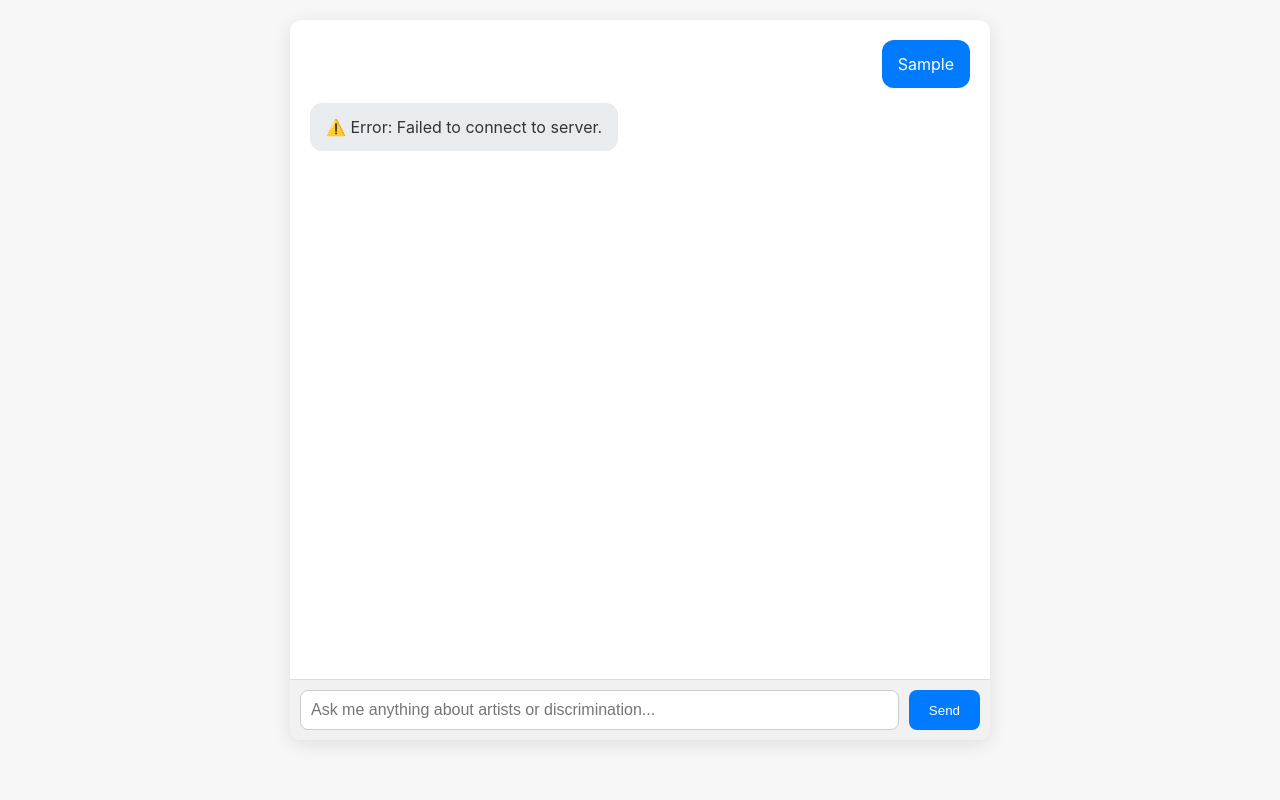
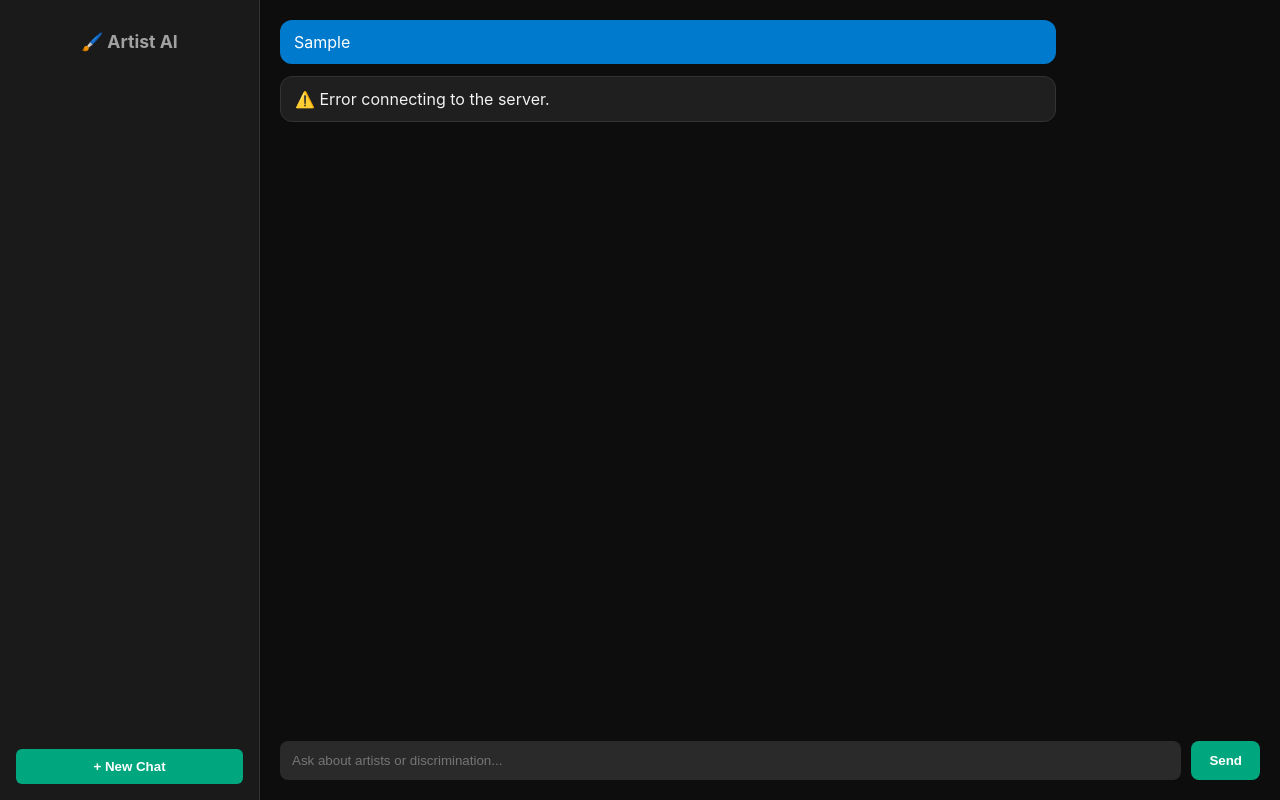
Before and after one commit to Xdxdxx/Art-chatbot, a website: page widget.html in a window 1280 px wide. Both pictures are taken after typing "Sample" into the empty fields and a click on the button "Send". Drawn offline with Linux system fonts and the light colour scheme; no server answers.

Commit message:
Rehauled UI of the bot

```diff
--- a/widget.html
+++ b/widget.html
@@ -1,151 +1,244 @@
 <!DOCTYPE html>
 <html lang="en">
 <head>
-  <meta charset="UTF-8">
-  <meta name="viewport" content="width=device-width, initial-scale=1.0">
-  <title>Artist Ally Chatbot</title>
+  <meta charset="UTF-8" />
+  <meta name="viewport" content="width=device-width, initial-scale=1.0" />
+  <title>Artist Equality Chatbot</title>
+  <style>
+    * { box-sizing: border-box; }
+    body {
+      margin: 0;
+      font-family: 'Inter', sans-serif;
+      background-color: #0d0d0d;
+      color: #f1f1f1;
+      display: flex;
+      height: 100vh;
+      overflow: hidden;
+    }
 
-  <style>
-    body {
-      background-color: #f7f7f8;
-      font-family: "Inter", Arial, sans-serif;
+    /* Sidebar */
+    #sidebar {
+      width: 260px;
+      background-color: #1a1a1a;
+      border-right: 1px solid #333;
       display: flex;
       flex-direction: column;
-      align-items: center;
-      height: 100vh;
-      margin: 0;
-      color: #333;
+      padding: 16px;
     }
 
-    .chat-container {
+    #sidebar h2 {
+      font-size: 1.1rem;
+      text-align: center;
+      margin-bottom: 12px;
+      color: #a1a1a1;
+    }
+
+    .chat-history {
+      flex-grow: 1;
+      overflow-y: auto;
+      margin-bottom: 16px;
+    }
+
+    .chat-item {
+      background-color: #2a2a2a;
+      padding: 10px;
+      margin-bottom: 8px;
+      border-radius: 6px;
+      cursor: pointer;
+      transition: 0.2s;
+    }
+
+    .chat-item:hover {
+      background-color: #333;
+    }
+
+    #newChat {
+      background-color: #00a67e;
+      color: white;
+      padding: 10px;
+      border: none;
+      border-radius: 6px;
+      cursor: pointer;
+      font-weight: bold;
+    }
+
+    #newChat:hover {
+      background-color: #00c291;
+    }
+
+    /* Chat area */
+    #chat-container {
+      flex-grow: 1;
       display: flex;
       flex-direction: column;
       justify-content: space-between;
-      background: white;
-      width: 90%;
-      max-width: 700px;
-      height: 90vh;
-      margin-top: 20px;
-      border-radius: 12px;
-      box-shadow: 0 4px 20px rgba(0,0,0,0.1);
-      overflow: hidden;
+      padding: 20px;
     }
 
-    .chat-messages {
-      flex: 1;
+    #messages {
+      flex-grow: 1;
       overflow-y: auto;
-      padding: 20px;
-      display: flex;
-      flex-direction: column;
-      gap: 15px;
+      padding-right: 10px;
     }
 
     .message {
       max-width: 80%;
-      padding: 12px 16px;
+      margin-bottom: 12px;
+      padding: 10px 14px;
       border-radius: 12px;
       line-height: 1.5;
       white-space: pre-wrap;
     }
 
     .user {
+      background-color: #007acc;
       align-self: flex-end;
-      background: #007bff;
       color: white;
     }
 
     .bot {
-      align-self: flex-start;
-      background: #e9ecef;
-      color: #333;
+      background-color: #1f1f1f;
+      border: 1px solid #333;
     }
 
-    .input-container {
+    /* Input area */
+    #input-container {
       display: flex;
-      padding: 10px;
-      background: #f1f1f1;
-      border-top: 1px solid #ddd;
+      gap: 10px;
+      margin-top: 10px;
     }
 
-    input {
-      flex: 1;
-      padding: 10px;
-      border: 1px solid #ccc;
+    #userInput {
+      flex-grow: 1;
+      padding: 12px;
       border-radius: 8px;
-      font-size: 16px;
+      border: none;
       outline: none;
+      background-color: #2a2a2a;
+      color: white;
     }
 
-    button {
-      margin-left: 10px;
-      padding: 10px 20px;
-      background: #007bff;
+    #sendBtn {
+      background-color: #00a67e;
+      color: white;
       border: none;
+      padding: 12px 18px;
       border-radius: 8px;
-      color: white;
       cursor: pointer;
-      transition: background 0.3s;
+      font-weight: bold;
     }
 
-    button:hover {
-      background: #0056b3;
+    #sendBtn:hover {
+      background-color: #00c291;
     }
   </style>
 </head>
+<body>
+  <div id="sidebar">
+    <h2>🖌️ Artist AI</h2>
+    <div class="chat-history" id="chatHistory"></div>
+    <button id="newChat">+ New Chat</button>
+  </div>
 
-<body>
-  <div class="chat-container">
-    <div class="chat-messages" id="chat"></div>
-
-    <div class="input-container">
-      <input type="text" id="userInput" placeholder="Ask me anything about artists or discrimination..." />
+  <div id="chat-container">
+    <div id="messages"></div>
+    <div id="input-container">
+      <input type="text" id="userInput" placeholder="Ask about artists or discrimination..." />
       <button id="sendBtn">Send</button>
     </div>
   </div>
 
   <script>
-    const chatBox = document.getElementById('chat');
-    const userInput = document.getElementById('userInput');
-    const sendBtn = document.getElementById('sendBtn');
+    const sendBtn = document.getElementById("sendBtn");
+    const userInput = document.getElementById("userInput");
+    const messages = document.getElementById("messages");
+    const chatHistory = document.getElementById("chatHistory");
+    const newChatBtn = document.getElementById("newChat");
+
+    let chats = [];
+    let currentChat = [];
+
+    function renderMessages() {
+      messages.innerHTML = '';
+      currentChat.forEach(msg => {
+        const div = document.createElement("div");
+        div.className = `message ${msg.role}`;
+        div.innerHTML = msg.content;
+        messages.appendChild(div);
+      });
+      messages.scrollTop = messages.scrollHeight;
+    }
 
     async function sendMessage() {
-      const message = userInput.value.trim();
-      if (!message) return;
-
-      // Display user message
-      appendMessage('user', message);
+  const text = userInput.value.trim();
+  if (!text) return;
   userInput.value = '';
 
-      // Show loading indicator
-      const loadingMsg = appendMessage('bot', '⏳ Thinking...');
+  currentChat.push({ role: "user", content: text });
+  renderMessages();
 
   try {
-        const response = await fetch('https://art-chatbot.onrender.com/chat', {
-          method: 'POST',
-          headers: { 'Content-Type': 'application/json' },
-          body: JSON.stringify({ message })
+    const res = await fetch("https://art-chatbot.onrender.com/chat", {
+      method: "POST",
+      headers: { "Content-Type": "application/json" },
+      body: JSON.stringify({ message: text })
     });
 
-        const data = await response.json();
-        loadingMsg.textContent = data.reply.replace(/\n/g, "\n");
+    const data = await res.json();
+    let reply = data.reply || "Sorry, I couldn't understand that.";
+
+    // --- Clean & format reply text ---
+    reply = reply
+      .replace(/\*\*(.*?)\*\*/g, "<strong>$1</strong>") // make **bold** work
+      .replace(/^•\s*/gm, "") // remove bullet characters
+      .replace(/^\s*-\s*/gm, "") // remove hyphen bullets
+      .replace(/^\s*\d+\.\s*/gm, "") // remove numbered bullets
+      .replace(/\n\s*\n/g, "\n") // remove extra empty lines
+      .replace(/\n/g, "<br>"); // preserve new lines
+
+    currentChat.push({ role: "bot", content: reply });
+    renderMessages();
   } catch (err) {
-        loadingMsg.textContent = '⚠️ Error: Failed to connect to server.';
+    currentChat.push({ role: "bot", content: "⚠️ Error connecting to the server." });
+    renderMessages();
   }
 }
+  sendBtn.onclick = sendMessage;
+    userInput.addEventListener("keypress", e => {
+      if (e.key === "Enter") sendMessage();
+    });
 
-    function appendMessage(sender, text) {
-      const msg = document.createElement('div');
-      msg.classList.add('message', sender);
-      msg.textContent = text;
-      chatBox.appendChild(msg);
-      chatBox.scrollTop = chatBox.scrollHeight;
-      return msg;
+   newChatBtn.onclick = () => {
+  if (currentChat.length > 0) {
+    // Save the current chat to history
+    chats.push([...currentChat]);
   }
 
-    sendBtn.addEventListener('click', sendMessage);
-    userInput.addEventListener('keypress', (e) => {
-      if (e.key === 'Enter') sendMessage();
+  // Reset current chat
+  currentChat = [];
+
+  // Re-render messages and history
+  renderMessages();
+  renderHistory();
+};
+
+
+    function renderHistory() {
+  chatHistory.innerHTML = '';
+
+  chats.forEach((chat, index) => {
+    const item = document.createElement("div");
+    item.className = "chat-item";
+    item.textContent = `Chat ${index + 1}`;
+    item.onclick = () => {
+      // Load this chat into currentChat
+      currentChat = [...chat];
+      renderMessages();
+    };
+    chatHistory.appendChild(item);
   });
+}
+
   </script>
 </body>
 </html>
```
Lines whose indentation alone changed are shown as unchanged.
